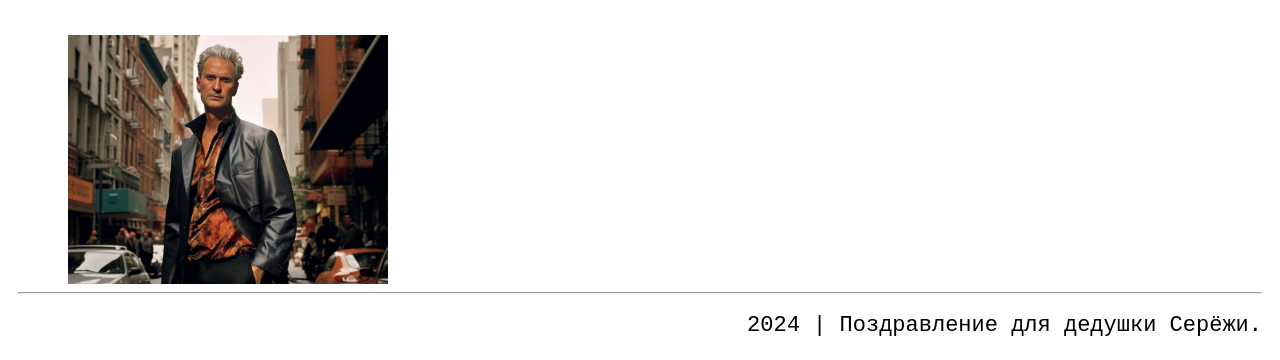
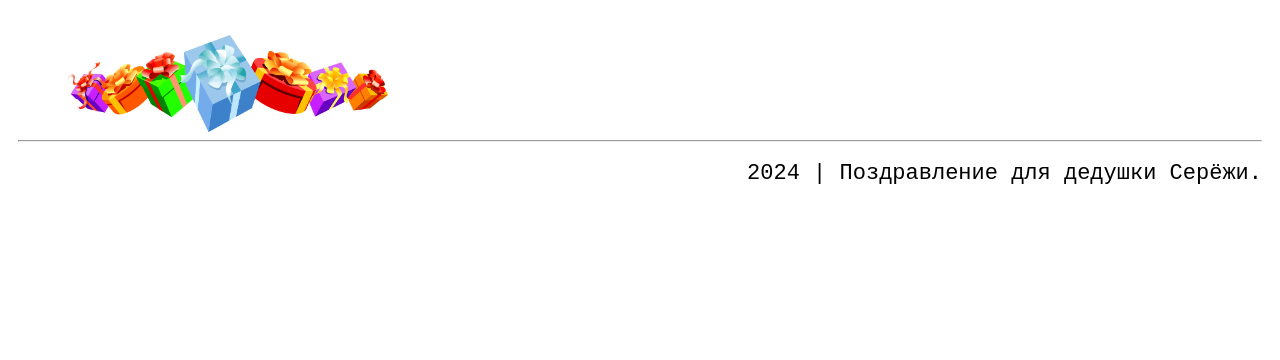
Before and after one commit to xdkcidi/111.github.io, a plain HTML site: page index.html in a window 1280 px wide. Shown: the part 6163-6523 px from the top of the page. After the commit the page ends 6371 px from the top, so only its background shows below. Drawn offline with Linux system fonts and the light colour scheme.

Commit message:
Update index.html

```diff
--- a/index.html
+++ b/index.html
@@ -4,7 +4,7 @@
     <meta charset="UTF-8">
     <meta name="viewport" content="width=device-width, initial-scale=1.0">
     <link rel="stylesheet" href="styles/style-phone.css "><!-- Подключаем к CSS файлу -->
-    <title>Топ нейросетей для генерации картинок</title>
+    <title>С Днём Рождения!</title>
 </head>
 <div class="h">
     <div class="first" id="start">
@@ -39,7 +39,7 @@
 <footer class="footer">
     <div class="foot-block1">
       <h3 class="foot-h3"><a href="#start" class="start">С Днём Рождения!</a></h3>
-      <img class="foot-img" src="images/1711730832368kywwwbqz.png">
+      <img class="foot-img" src="images/c400171f5c0bf15744fe53be3ecda194.png">
     </div>
   <hr>
   <p class="foot-p">2024 | Поздравление для дедушки Серёжи.</p>
```
